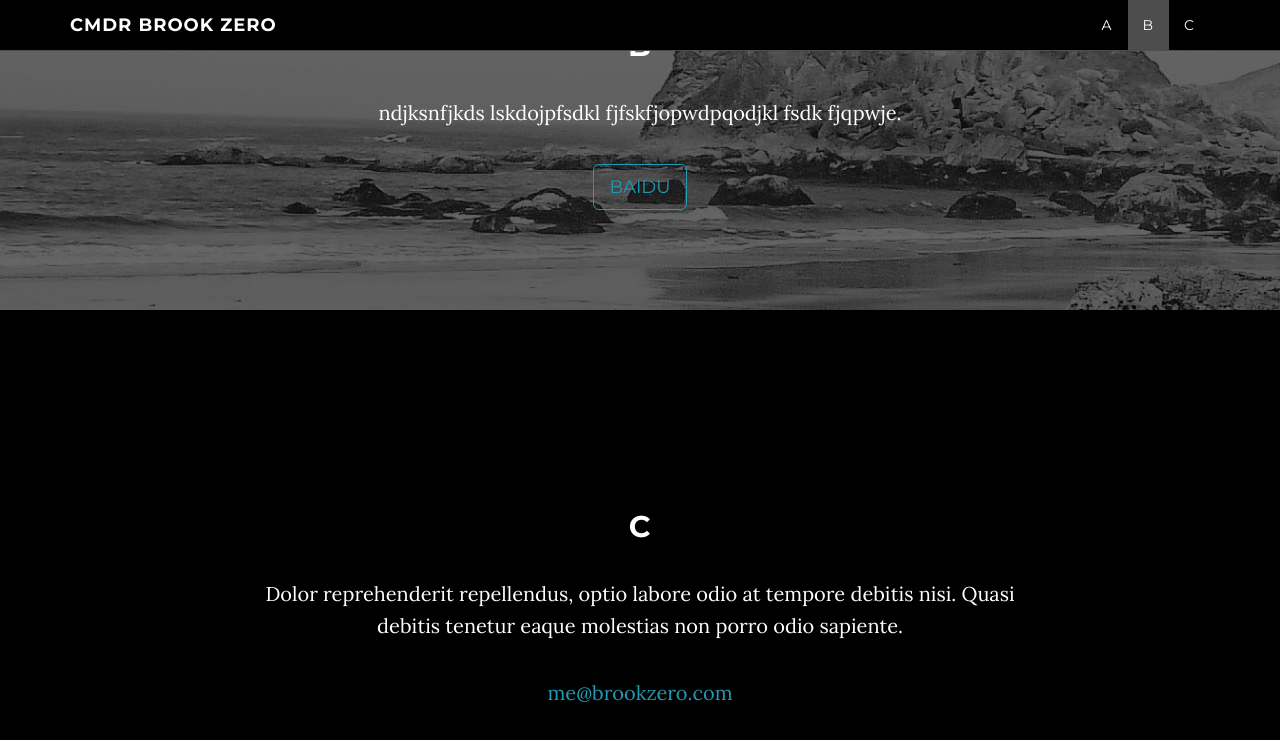
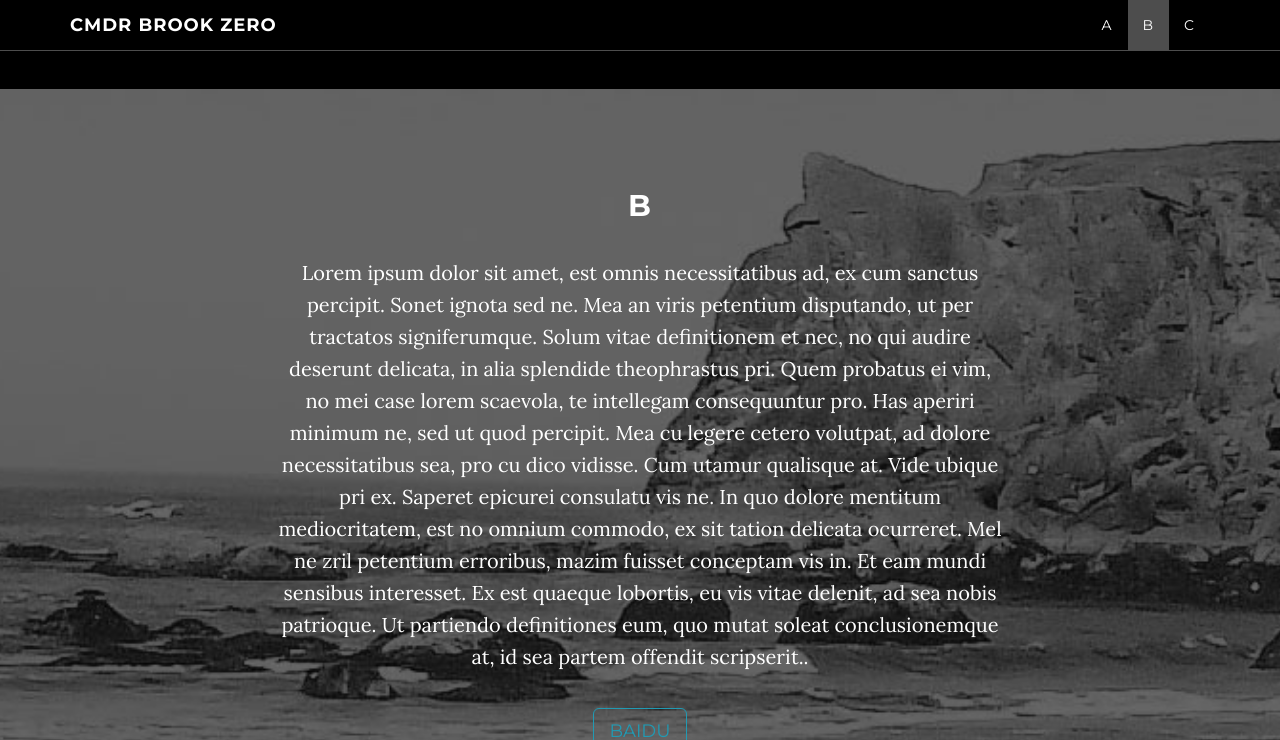
Before and after one commit to TSEL0/brookzero, a Jekyll site: the page built from index.html, in a window 1280 px wide and 900 px high, scrolled down 1573 px, cut to the strip 0-740 px from the top of the window. Built offline with Jekyll 4.4.1, drawn with Linux system fonts in a browser that asks for light colours; some of the changed text lies outside the part shown.

Commit message:
stress test

```diff
--- a/_config.yml
+++ b/_config.yml
@@ -2,7 +2,7 @@
 title: CMDR BROOK ZERO
 email: me@brookzero.com
 url: http://brookzero.com/
-description: "Write an awesome description for your new site here. You can edit this line in _config.yml. It will appear in your document head meta (for Google search results) and in your feed.xml site description."
+description: "I am CMDR Brook Zero, Lorem ipsum dolor sit amet, posse utinam accusata eu mea, cum te laoreet antiopam tincidunt, id verear forensibus vix. Ex omittam dissentiunt qui, sed impetus appetere ad. Purto clita vis ad, sea eu commodo appellantur. Nec tantas aliquam at. Quo ea labore atomorum, usu id minim placerat, no meliore constituto quo.An vel libris explicari constituam. Quo modo luptatum ex, legendos platonem an has. Esse ocurreret te eos, homero mollis eam no, exerci utroque necessitatibus vix no. Eruditi temporibus nec ut.."
 
 # Color settings (hex-codes without the leading hash-tag)
 color:
--- a/_includes/about.html
+++ b/_includes/about.html
@@ -3,9 +3,8 @@
         <div class="row">
             <div class="col-lg-8 col-lg-offset-2">
                 <h2>A</h2>
-<p>dkfldsfkdsfjksdhfjksfhjksdfksdjfhkjsdfhdjskfhdjksfhkjsdf</p>
-<p>dsfdsfjkhdsfjkdsfjkdshfjksdhfkjsdf jkdsfhjkdsfhjkdsfhksjd</p>
-
+<p>Lorem ipsum dolor sit amet, cu ipsum munere duo, qui senserit eloquentiam signiferumque te. Eum habeo homero graeco ut. Vim animal aliquid dissentiunt ad, ei vim nibh sale soluta. Ex mei putent mnesarchum. Et qui porro patrioque. Suscipit invidunt scriptorem cum ne.</p>
+<p>Pro no audire accommodare delicatissimi. Ei vel iuvaret torquatos, qui cu splendide intellegam neglegentur. Ex enim perfecto atomorum sea, tempor nostrud aliquam sed ut. Cum at vero fabellas.</p>
             </div>
         </div>
     </section>
--- a/_includes/contact.html
+++ b/_includes/contact.html
@@ -3,7 +3,25 @@
         <div class="row">
             <div class="col-lg-8 col-lg-offset-2">
                 <h2>C</h2>
-                <p>Dolor reprehenderit repellendus, optio labore odio at tempore debitis nisi. Quasi debitis tenetur eaque molestias non porro odio sapiente.</p>
+                <p>Lorem ipsum dolor sit amet, ius augue facete argumentum cu, pri enim docendi disputando te. His id mutat dolore. Soluta graece offendit vix cu, tota altera mel id. Ad has etiam impedit. Mel in melius commune.
+
+Nec labore fabellas ne, no nam equidem splendide, civibus oportere recteque ex duo. At libris percipitur persequeris est, no salutandi euripidis mea. Has an deserunt inimicus, clita petentium in sea. In sit lorem qualisque. Id duo nusquam periculis.
+
+No nam decore verterem laboramus, habeo animal no eam, sea quas augue id. Accusamus elaboraret cu mel, graeci saperet ex nec. Ut purto malorum alterum sed, sea cu similique scribentur conclusionemque, epicurei vituperatoribus duo ex. Mei id cetero sapientem salutatus, hinc harum electram ius ne. Feugiat laoreet mnesarchum id vim, vis paulo aperiam ornatus id.
+
+Et liber meliore similique nam, saperet recteque vix cu, cu labores lobortis instructior sed. Cu vis summo integre, saperet euripidis in eam. Sint detraxit constituam id nam, cu sea mutat fierent expetendis. Eam cu praesent suscipiantur, case nominavi complectitur per eu. At erat nostro virtute nam, mei in cetero iisque facilisis. Euismod dolorum molestie ut sed, mei purto consequuntur id, ad mei audiam nostrum.
+
+Malorum assueverit eu vim, mutat regione percipitur his eu, eam te quodsi regione. Paulo inciderint cu pri. Sit id ipsum labore nostro. His at ipsum persequeris.
+
+Etiam aliquam adipiscing mel et. Eam civibus voluptaria ut. An denique hendrerit rationibus sea, mei eu hinc tacimates inimicus. Nec id utinam inciderint. Eum id everti persius quaeque, has ferri epicuri eu.
+
+In laudem molestie mea, suas semper denique vis cu. Eu his nonumes singulis, est id sint soleat audire, ad nam movet exerci conceptam. No solet albucius definitionem vis, munere repudiandae eam no, petentium sententiae vel ut. Iudico aliquid quo ad, te volutpat eloquentiam pri.
+
+Ut vocent eripuit eam, no usu duis nemore deleniti. Eruditi maiestatis scribentur ea nam. Sit cu ignota consulatu, no duo denique elaboraret, blandit patrioque cotidieque ei sit. Harum munere cu qui, laudem admodum mea an. Has ut fuisset scripserit, rebum euismod an vis.
+
+Vim pertinacia assueverit repudiandae ut. Copiosae facilisi sadipscing at cum, in sed ipsum mollis erroribus. Cu sea alia fugit. Mei impetus aperiri persecuti ad, quo cu quis similique comprehensam. Te his lorem exerci propriae, etiam dictas et quo, et per modus accumsan volutpat. Mel etiam regione postulant ad, an offendit recusabo facilisis ius.
+
+Pro at movet aliquip accusamus, te pri putant copiosae. Quo volumus molestiae eu, phaedrum qualisque consequat pro id, dico docendi ne duo. Has quas prodesset ad, vis ex nemore nominati, justo vivendum usu in. Partem hendrerit sea te. Cu fugit veritus pri.</p>
                 <p><a href="mailto:{{ site.email }}">{{ site.email }}</a>
                 </p>
 
--- a/_includes/download.html
+++ b/_includes/download.html
@@ -4,7 +4,11 @@
             <div class="container">
                 <div class="col-lg-8 col-lg-offset-2">
                     <h2>B</h2>
-                    <p>ndjksnfjkds lskdojpfsdkl fjfskfjopwdpqodjkl fsdk fjqpwje.</p>
+                    <p>Lorem ipsum dolor sit amet, est omnis necessitatibus ad, ex cum sanctus percipit. Sonet ignota sed ne. Mea an viris petentium disputando, ut per tractatos signiferumque. Solum vitae definitionem et nec, no qui audire deserunt delicata, in alia splendide theophrastus pri. Quem probatus ei vim, no mei case lorem scaevola, te intellegam consequuntur pro.
+
+Has aperiri minimum ne, sed ut quod percipit. Mea cu legere cetero volutpat, ad dolore necessitatibus sea, pro cu dico vidisse. Cum utamur qualisque at. Vide ubique pri ex. Saperet epicurei consulatu vis ne.
+
+In quo dolore mentitum mediocritatem, est no omnium commodo, ex sit tation delicata ocurreret. Mel ne zril petentium erroribus, mazim fuisset conceptam vis in. Et eam mundi sensibus interesset. Ex est quaeque lobortis, eu vis vitae delenit, ad sea nobis patrioque. Ut partiendo definitiones eum, quo mutat soleat conclusionemque at, id sea partem offendit scripserit..</p>
                     <a href="http://baidu.com" class="btn btn-default btn-lg">baidu</a>
                 </div>
             </div>
```
Also changed, not shown: 1 other file.
